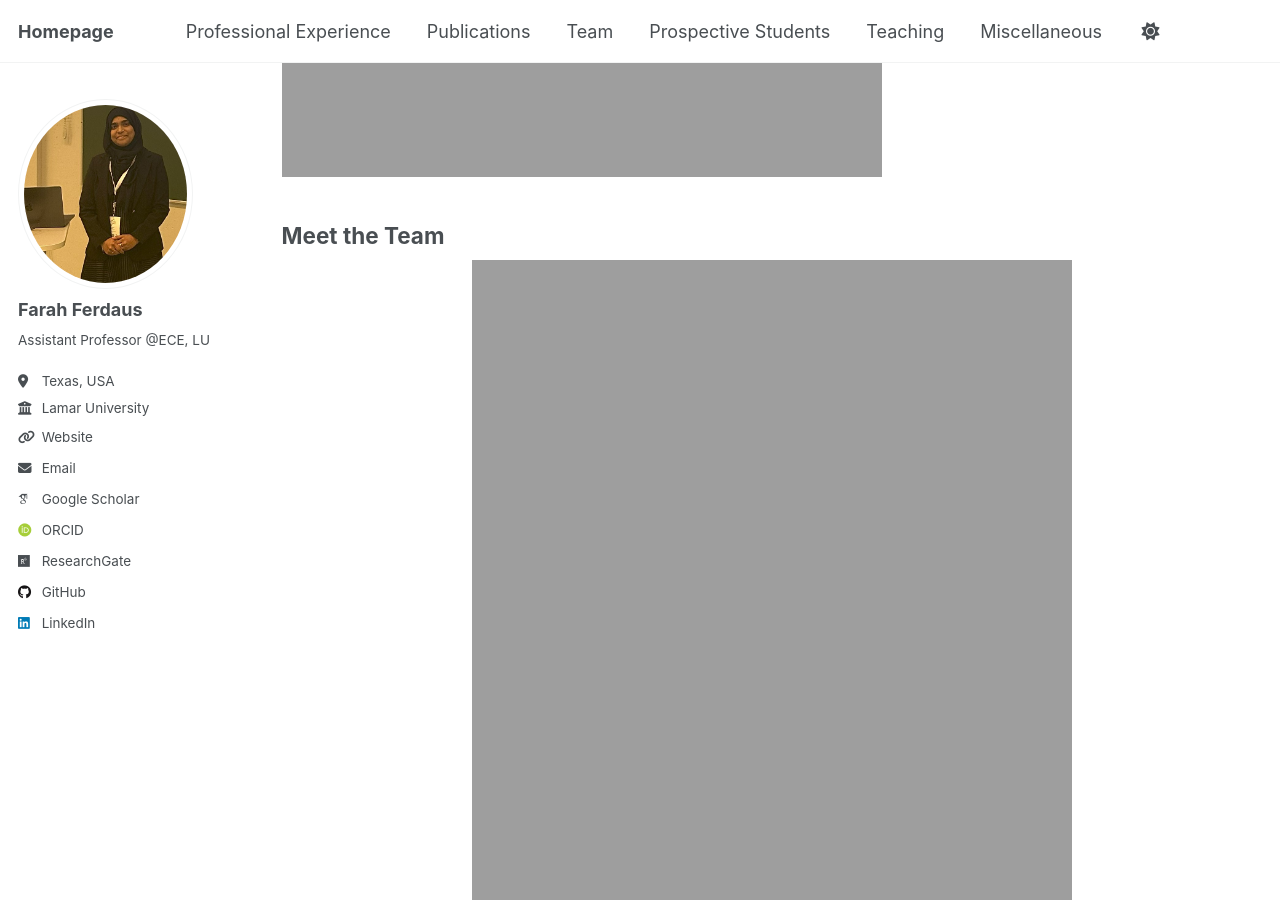
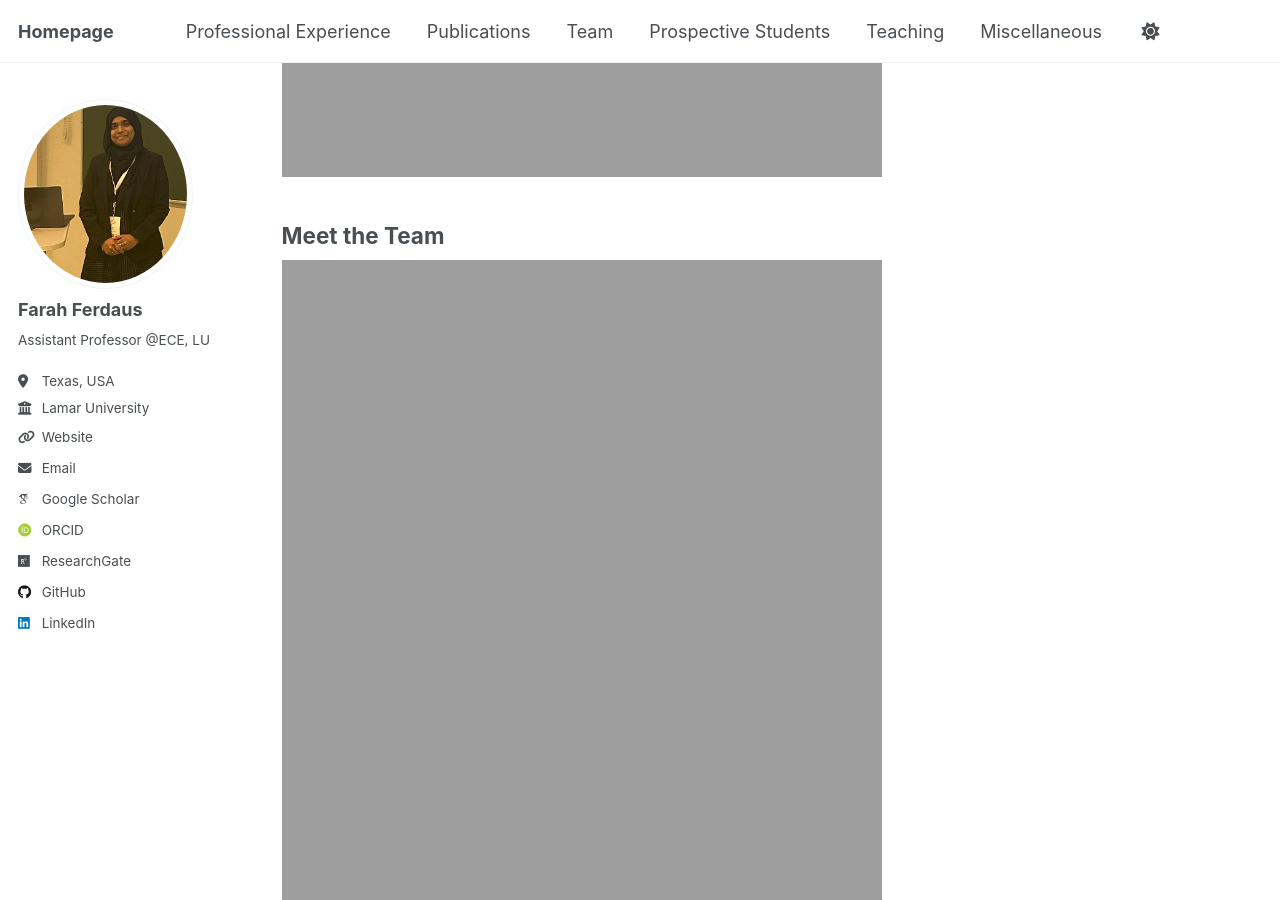
Before and after one commit to fferdaus/fferdaus.github.io, a Jekyll site: the page built from _pages/team.md, in a window 1280 px wide and 900 px high, scrolled down 2273 px. Built offline with Jekyll 4.4.1, drawn with Linux system fonts in a browser that asks for light colours; some web fonts are replaced.

Commit message:
Update team.md

```diff
--- a/_pages/team.md
+++ b/_pages/team.md
@@ -180,10 +180,10 @@ redirect_from:
 </div>
 -->
 
-<div style="text-align: center;">
+<div style="text-align: left;">
   <img src="{{ base_path }}/images/team2.jpg" alt="Research Team" width="600">
 </div>
 
-<div style="text-align: center;">
+<div style="text-align: left;">
   <img src="{{ base_path }}/images/team.jpg" alt="Research Team" width="600">
 </div>
```
